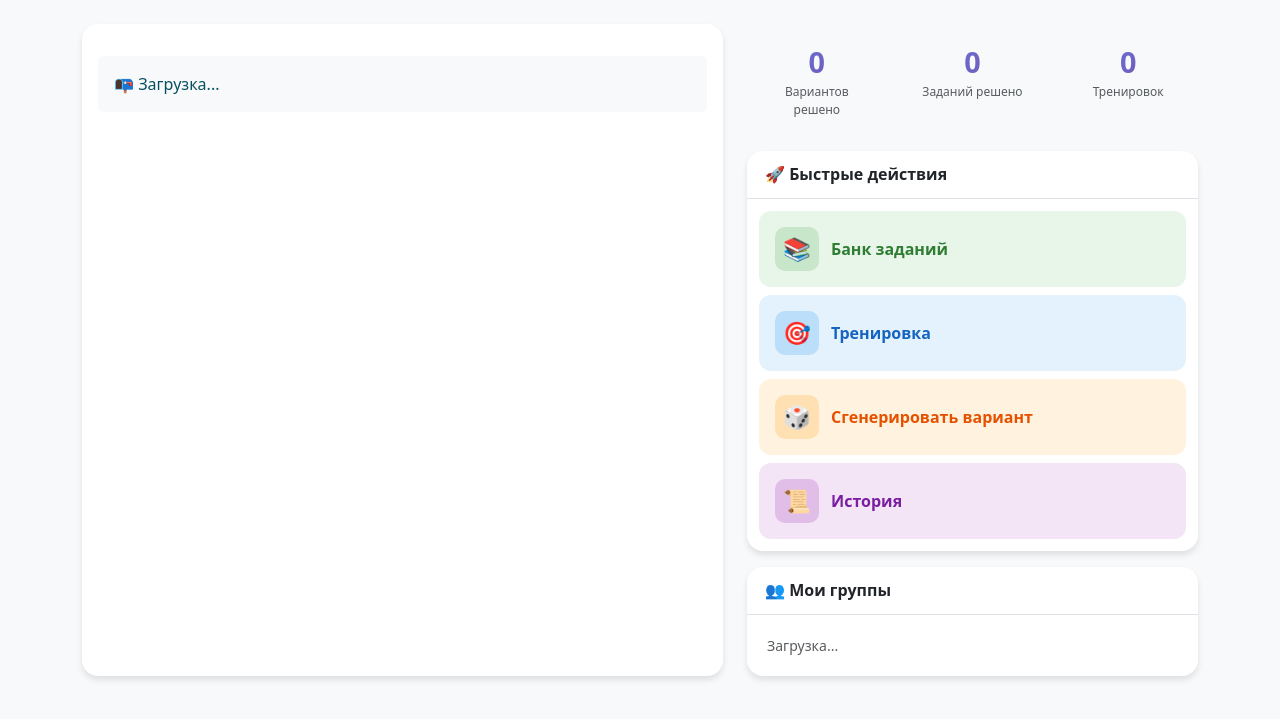
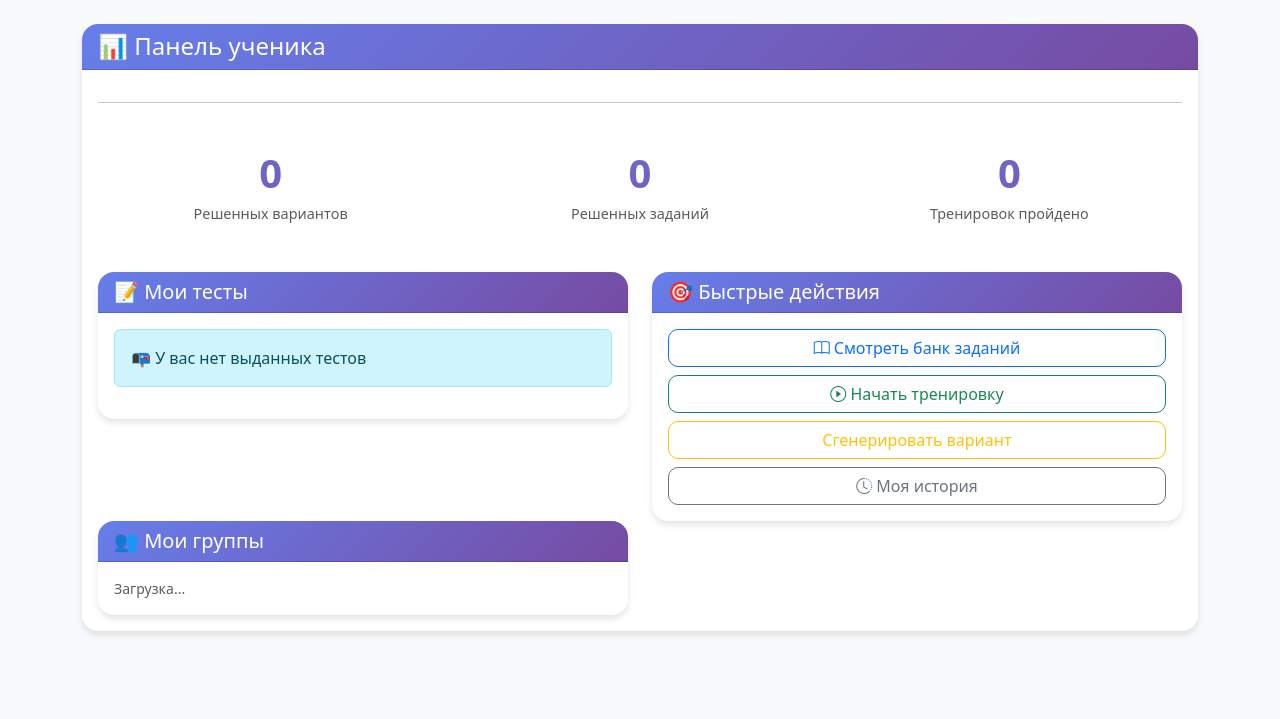
Before and after one commit to denicheprasov/quiz-system, a Python web app: template app/templates/student_dashboard.html in a window 1280 px wide. Shown: the part 61-780 px from the top of the page. Run offline with Jinja, Linux system fonts and the light colour scheme; the template is opened without the code that fills it: most values are stand-ins (such as "Sample title", 1, 10 or a date in 2020).

Commit message:
Revert "Redesign student dashboard: colored stat cards, tile actions, clean grid"
This reverts commit feff8de5891e1b0320d32090f07243c5848c0a10.

```diff
--- a/app/templates/student_dashboard.html
+++ b/app/templates/student_dashboard.html
@@ -3,82 +3,82 @@
 {% block title %}Панель ученика{% endblock %}
 
 {% block content %}
-<style>
-.action-btn { display: flex; align-items: center; gap: 12px; padding: 16px; border-radius: 12px; border: none; text-decoration: none; font-weight: 600; transition: transform 0.2s, box-shadow 0.2s; }
-.action-btn:hover { transform: translateY(-2px); box-shadow: 0 6px 12px rgba(0,0,0,0.1); }
-.action-btn .icon { width: 44px; height: 44px; display: flex; align-items: center; justify-content: center; border-radius: 10px; font-size: 1.4rem; flex-shrink: 0; }
-.group-item { display: flex; align-items: center; gap: 10px; padding: 10px 12px; border-radius: 10px; background: var(--bs-gray-100); margin-bottom: 6px; text-decoration: none; transition: background 0.2s; }
-.group-item:hover { background: var(--bs-primary-bg-subtle); }
-[data-bs-theme="dark"] .group-item { background: var(--bs-gray-800); }
-[data-bs-theme="dark"] .group-item:hover { background: var(--bs-primary-bg-subtle); }
-</style>
+<div class="row">
+    <div class="col-md-12">
+        <div class="card">
+            <div class="card-header gradient">
+                <h4 class="mb-0">📊 Панель ученика</h4>
+            </div>
+            <div class="card-body">
+                <h5>{{ greeting(user) }}</h5>
 
-<div class="row g-4">
-    <div class="col-md-7">
-        <div class="card h-100">
-            <div class="card-body p-0">
-                <div style="padding: 20px 24px 12px;">
-                    <h5 style="margin:0">{{ greeting(user) }}</h5>
+                <hr>
+
+                <div class="row mb-4">
+                    <div class="col-md-4">
+                        <div class="stat-card">
+                            <div class="stat-number" id="totalAssigned">0</div>
+                            <div class="stat-label">Решенных вариантов</div>
+                        </div>
+                    </div>
+                    <div class="col-md-4">
+                        <div class="stat-card">
+                            <div class="stat-number" id="completedAssigned">0</div>
+                            <div class="stat-label">Решенных заданий</div>
+                        </div>
+                    </div>
+                    <div class="col-md-4">
+                        <div class="stat-card">
+                            <div class="stat-number" id="totalPractice">0</div>
+                            <div class="stat-label">Тренировок пройдено</div>
+                        </div>
+                    </div>
                 </div>
 
-                <div class="px-3 pb-3" id="assignedTests">
-                    <div class="alert alert-info" style="border:none;background:var(--bs-gray-100)">📭 Загрузка...</div>
+                <div class="row">
+                    <div class="col-md-6">
+                        <div class="card">
+                            <div class="card-header gradient">
+                                <h5 class="mb-0">📝 Мои тесты</h5>
+                            </div>
+                            <div class="card-body" id="assignedTests">
+                                <div class="alert alert-info">📭 У вас нет выданных тестов</div>
+                            </div>
+                        </div>
+                    </div>
+                    <div class="col-md-6">
+                        <div class="card">
+                            <div class="card-header gradient">
+                                <h5 class="mb-0">🎯 Быстрые действия</h5>
+                            </div>
+                            <div class="card-body">
+                                <div class="d-grid gap-2">
+                                    <a href="/student/bank" class="btn btn-outline-primary">
+                                        <i class="bi bi-book"></i> Смотреть банк заданий
+                                    </a>
+                                    <a href="/student/practice" class="btn btn-outline-success">
+                                        <i class="bi bi-play-circle"></i> Начать тренировку
+                                    </a>
+                                    <a href="/student/generate" class="btn btn-outline-warning">
+                                        <i class="bi bi-dice"></i> Сгенерировать вариант
+                                    </a>
+                                    <a href="/student/history" class="btn btn-outline-secondary">
+                                        <i class="bi bi-clock-history"></i> Моя история
+                                    </a>
                                 </div>
                             </div>
                         </div>
                     </div>
-
-    <div class="col-md-5">
-        <div class="row g-3 mb-3">
-            <div class="col-4">
-                <div class="stat-card" style="padding:16px">
-                    <div class="stat-number" style="font-size:1.8rem" id="totalAssigned">0</div>
-                    <div class="stat-label" style="font-size:0.75rem">Вариантов решено</div>
+                    <div class="col-md-6">
+                        <div class="card">
+                            <div class="card-header gradient">
+                                <h5 class="mb-0">👥 Мои группы</h5>
                             </div>
-            </div>
-            <div class="col-4">
-                <div class="stat-card" style="padding:16px">
-                    <div class="stat-number" style="font-size:1.8rem" id="completedAssigned">0</div>
-                    <div class="stat-label" style="font-size:0.75rem">Заданий решено</div>
-                </div>
-            </div>
-            <div class="col-4">
-                <div class="stat-card" style="padding:16px">
-                    <div class="stat-number" style="font-size:1.8rem" id="totalPractice">0</div>
-                    <div class="stat-label" style="font-size:0.75rem">Тренировок</div>
+                            <div class="card-body" id="studentGroups">
+                                <div class="text-muted small">Загрузка...</div>
                             </div>
                         </div>
                     </div>
-
-        <div class="card mb-3">
-            <div class="card-body p-0">
-                <div style="padding:14px 18px;border-bottom:1px solid var(--bs-border-color)">
-                    <h6 class="mb-0" style="font-weight:700">🚀 Быстрые действия</h6>
-                </div>
-                <div style="padding:12px">
-                    <a href="/student/bank" class="action-btn" style="background:#e8f5e9;color:#2e7d32">
-                        <span class="icon" style="background:#c8e6c9">📚</span> Банк заданий
-                    </a>
-                    <a href="/student/practice" class="action-btn" style="background:#e3f2fd;color:#1565c0;margin-top:8px">
-                        <span class="icon" style="background:#bbdefb">🎯</span> Тренировка
-                    </a>
-                    <a href="/student/generate" class="action-btn" style="background:#fff3e0;color:#e65100;margin-top:8px">
-                        <span class="icon" style="background:#ffe0b2">🎲</span> Сгенерировать вариант
-                    </a>
-                    <a href="/student/history" class="action-btn" style="background:#f3e5f5;color:#7b1fa2;margin-top:8px">
-                        <span class="icon" style="background:#e1bee7">📜</span> История
-                    </a>
-                </div>
-            </div>
-        </div>
-
-        <div class="card">
-            <div class="card-body p-0">
-                <div style="padding:14px 18px;border-bottom:1px solid var(--bs-border-color)">
-                    <h6 class="mb-0" style="font-weight:700">👥 Мои группы</h6>
-                </div>
-                <div style="padding:12px" id="studentGroups">
-                    <div class="text-muted small" style="padding:8px">Загрузка...</div>
                 </div>
             </div>
         </div>
@@ -86,26 +86,30 @@
 </div>
 
 <script>
+// Загрузка дашборда
 async function loadDashboard() {
     try {
-        const response = await fetch('/student/api/dashboard', {credentials: 'include'});
+        const response = await fetch('/student/api/dashboard', {
+            credentials: 'include'
+        });
         const data = await response.json();
 
         document.getElementById('totalAssigned').textContent = data.total_assigned || 0;
         document.getElementById('completedAssigned').textContent = data.unique_tasks_completed || 0;
         document.getElementById('totalPractice').textContent = data.total_practice_completed || 0;
 
-        // Отображаем выданные тесты + варианты
+        // Отображаем выданные тесты
         const container = document.getElementById('assignedTests');
         let html = '';
 
+        // Назначенные варианты
         if (data.variant_assignments && data.variant_assignments.length > 0) {
-            html += '<h6 class="px-2 mt-3" style="font-weight:700">📋 Назначенные варианты</h6><div class="list-group list-group-flush">';
+            html += '<h6 class="mt-2">📋 Назначенные варианты</h6><div class="list-group mb-3">';
             data.variant_assignments.forEach(function(va) {
-                html += '<a href="/student/variant/' + va.variant_id + '" class="list-group-item list-group-item-action border-0" style="border-radius:8px;margin:2px 8px">';
-                html += '<div class="d-flex justify-content-between align-items-center">';
-                html += '<span class="fw-semibold">' + (va.variant_title || 'Вариант') + '</span>';
-                html += '<span class="badge bg-' + (va.status === 'pending' ? 'warning' : 'success') + ' rounded-pill">' + (va.status === 'pending' ? 'Ожидает' : 'Завершен') + '</span>';
+                html += '<a href="/student/variant/' + va.variant_id + '" class="list-group-item list-group-item-action">';
+                html += '<div class="d-flex w-100 justify-content-between">';
+                html += '<h6 class="mb-1">' + (va.variant_title || 'Вариант') + '</h6>';
+                html += '<small class="text-muted">' + (va.status === 'pending' ? '⏳ Ожидает' : '✅ Завершен') + '</small>';
                 html += '</div>';
                 html += '<small class="text-muted">Выдан: ' + new Date(va.assigned_at).toLocaleDateString() + '</small>';
                 html += '</a>';
@@ -114,19 +118,30 @@ async function loadDashboard() {
         }
 
         if (data.assigned_tests && data.assigned_tests.length > 0) {
-            html += '<h6 class="px-2 mt-3" style="font-weight:700">📝 Назначенные тесты</h6><div class="list-group list-group-flush">';
-            data.assigned_tests.forEach(function(test) {
-                const statusMap = {pending:'⏳',in_progress:'🔄',completed:'✅',expired:'⏰'};
-                html += '<a href="/take-quiz/' + test.quiz_id + '" class="list-group-item list-group-item-action border-0" style="border-radius:8px;margin:2px 8px">';
-                html += '<div class="d-flex justify-content-between"><span>' + (test.quiz ? test.quiz.title : 'Тест') + '</span><span>' + (statusMap[test.status] || '') + '</span></div>';
-                html += '<small class="text-muted">Выдан: ' + new Date(test.assigned_at).toLocaleDateString() + '</small>';
-                html += '</a>';
+            html += '<h6 class="mt-2">📝 Назначенные тесты</h6><div class="list-group">';
+            data.assigned_tests.forEach(test => {
+                const statusMap = {
+                    'pending': '⏳ Ожидает',
+                    'in_progress': '🔄 В процессе',
+                    'completed': '✅ Завершен',
+                    'expired': '⏰ Истек'
+                };
+                const status = statusMap[test.status] || test.status;
+                html += `
+                    <a href="/take-quiz/${test.quiz_id}" class="list-group-item list-group-item-action">
+                        <div class="d-flex w-100 justify-content-between">
+                            <h6 class="mb-1">${test.quiz ? test.quiz.title : 'Тест'}</h6>
+                            <small class="text-muted">${status}</small>
+                        </div>
+                        <small class="text-muted">Выдан: ${new Date(test.assigned_at).toLocaleDateString()}</small>
+                    </a>
+                `;
             });
             html += '</div>';
         }
 
         if (!html) {
-            html = '<div class="text-center text-muted py-5"><div style="font-size:3rem;margin-bottom:8px">📭</div><p class="mb-0">Нет назначенных заданий</p></div>';
+            html = '<div class="alert alert-info">📭 Нет назначенных заданий</div>';
         }
         container.innerHTML = html;
 
@@ -134,14 +149,15 @@ async function loadDashboard() {
         const groupContainer = document.getElementById('studentGroups');
         if (data.student_groups && data.student_groups.length > 0) {
             groupContainer.innerHTML = data.student_groups.map(function(g) {
-                return '<a href="/groups/' + g.id + '/view" class="group-item">👥 <span class="fw-semibold">' + g.name + '</span></a>';
+                return '<div class="mb-1">👥 <a href="/groups/' + g.id + '/view" class="text-decoration-none fw-bold">' + g.name + '</a></div>';
             }).join('');
         } else {
-            groupContainer.innerHTML = '<div class="text-muted small" style="padding:8px">Вы не состоите в группах</div>';
+            groupContainer.innerHTML = '<div class="text-muted small">Вы не состоите в группах</div>';
         }
 
     } catch (error) {
         console.error('Error:', error);
+        // Если ошибка, оставляем значения по умолчанию
     }
 }
 
```
Lines whose indentation alone changed are shown as unchanged.
